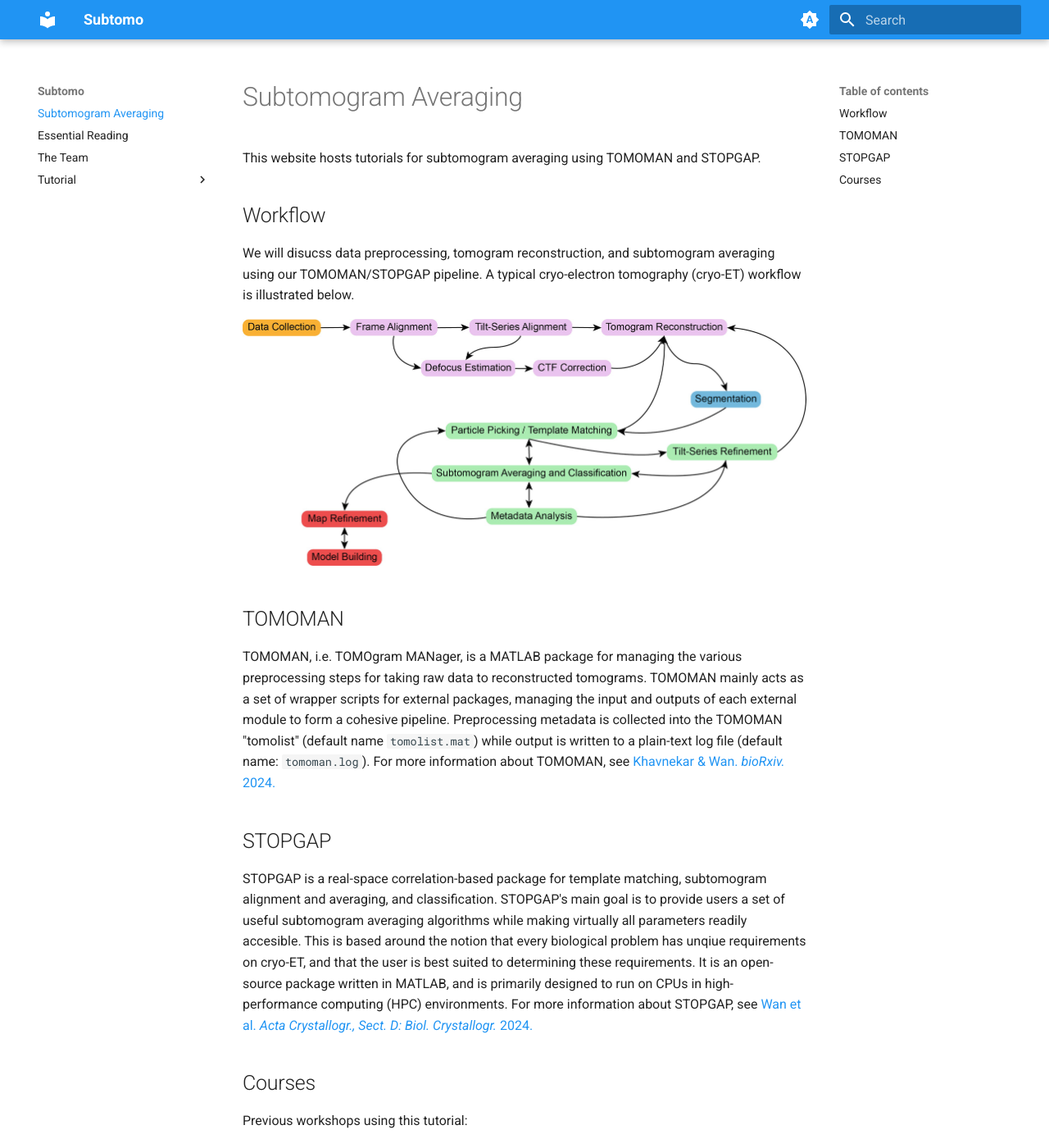
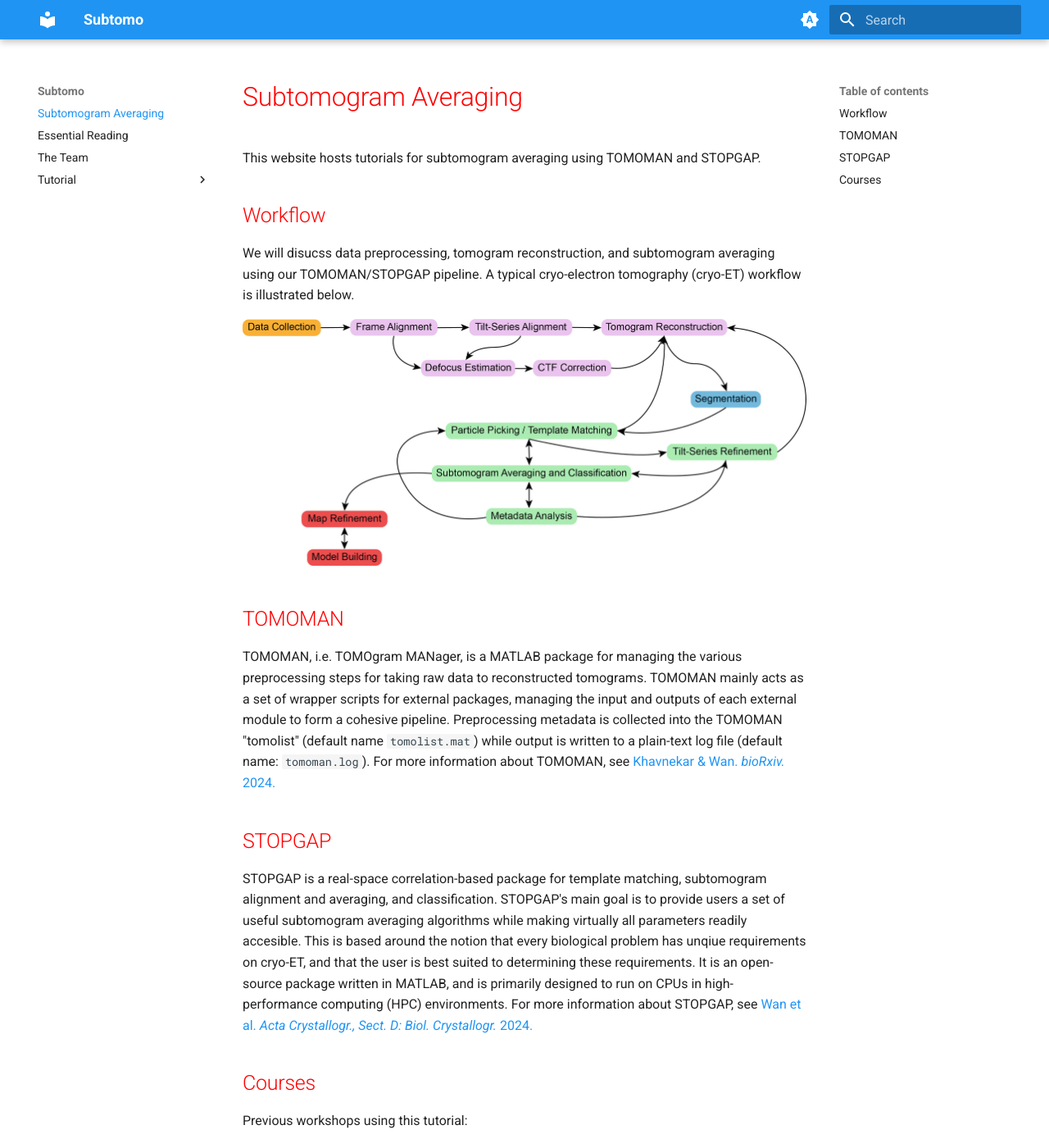
Before and after one commit to wan-lab-vanderbilt/subtomo-tutorials, an MkDocs documentation site: the page built from docs/index.md, in a window 1280 px wide and 1400 px high. Shown: the whole window at 82% size. Built offline with MkDocs 1.6.1 and Material for MkDocs 9.7.7, drawn with Linux system fonts in a browser that asks for light colours.

Commit message:
Test header formatting changes

```diff
--- a/docs/stylesheets/extra.css
+++ b/docs/stylesheets/extra.css
@@ -1,3 +1,11 @@
 readthedocs-flyout {
     display: none !important;
 }
+
+.md-typeset h1 {
+    color: red;
+}
+
+h2 {
+    color: red;
+}
```
